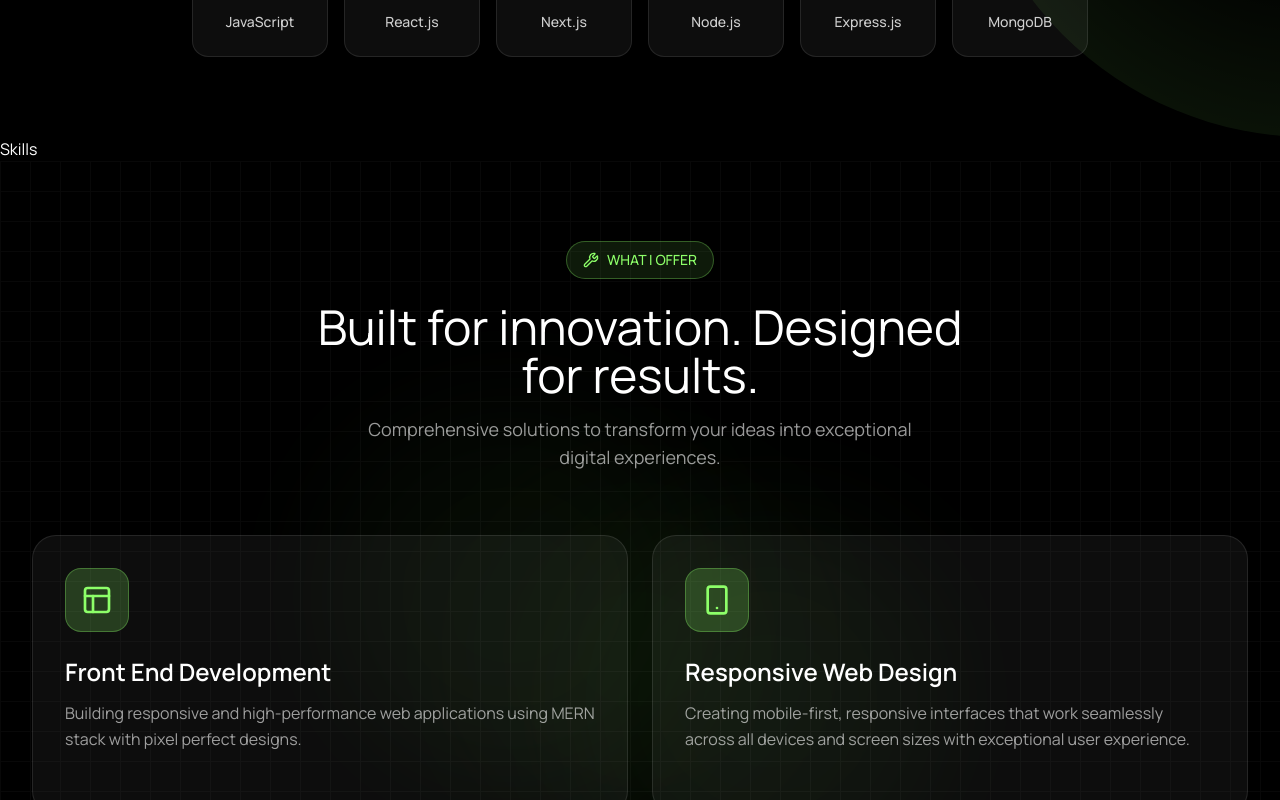
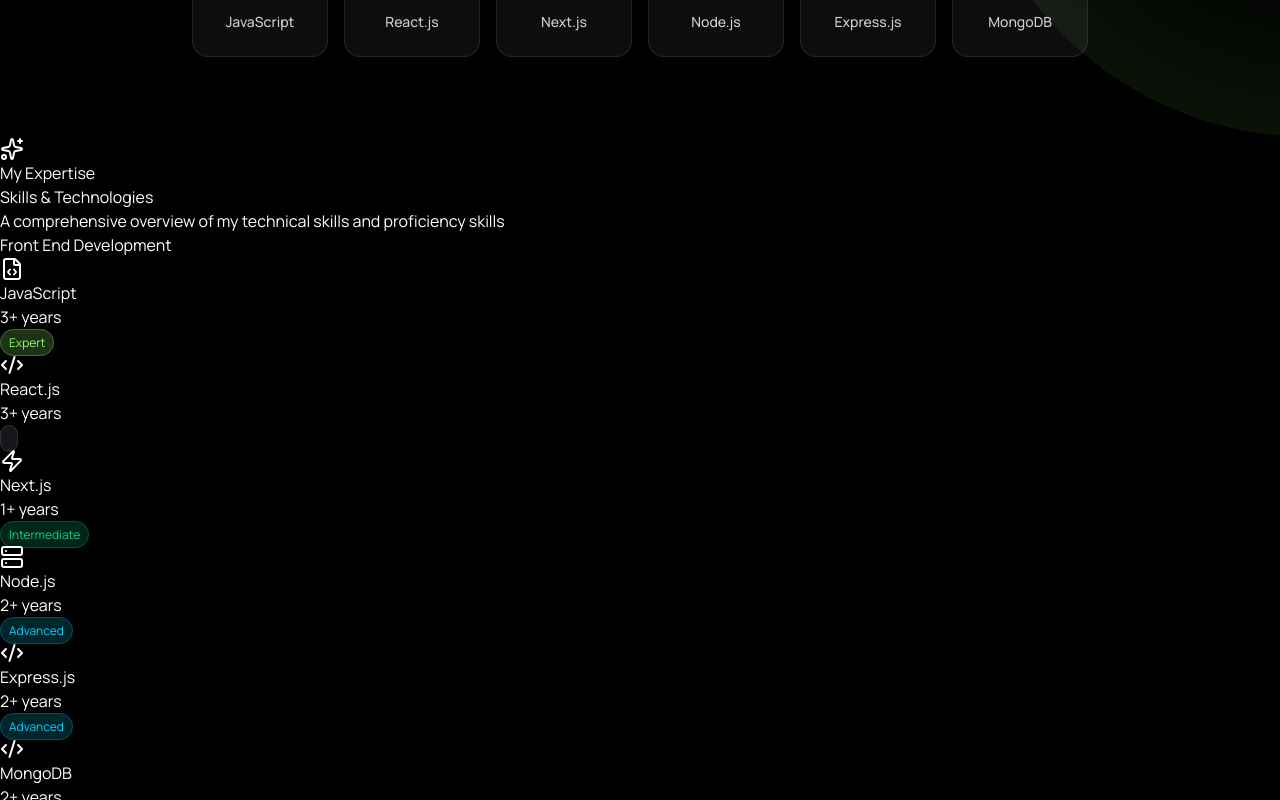
Before and after one commit to Karthikeyan1701/dev-personal-portfolio, a React (Vite) app: page / in a window 1280 px wide. Shown: the part 1840-2640 px from the top of the page. Built offline with nearby package versions, Linux system fonts and the light colour scheme.

Commit message:
Added Skill Proficiency Logic, will add styles later

```diff
--- a/src/components/sections/Skills.jsx
+++ b/src/components/sections/Skills.jsx
@@ -51,7 +51,85 @@ const Skills = () => {
   };
 
   return (
-    <div>Skills</div>
+    <section id="skills" className="">
+      {/* Animated Background Gradients */}
+      <div className="">
+        <div className="" />
+        <div className="" />
+      </div>
+
+      <div className="">
+        <FadeIn delay={100}>
+            <div className="">
+                <div className="">
+                    <Icons.Sparkles className="" />
+                    <span className="">My Expertise</span>
+                </div>
+                <h2 className="">
+                  Skills & Technologies
+                </h2>
+                <p className="">
+                  A comprehensive overview of my technical skills and proficiency skills
+                </p>
+            </div>
+        </FadeIn>
+
+        {/* Skills Categories */}
+        <div className="">
+            {Object.entries(skillCategories).map(([category, categorySkills], categoryIndex) => (
+              <FadeIn key={category} delay={categoryIndex * 100}>
+                  <div className="">
+                    <div className="">
+                      <div className=""></div>
+                      <h3 className="">{category}</h3>
+                    </div>
+
+                    {/* Skills List */}
+                    <div className="">
+                      {categorySkills.map((skill, skillIndex) => {
+                        const IconComponent = Icons[skill.icon] || Icons.Code2;
+                        const proficiency = getProficiencyLevel(skill.level);
+
+                        return (
+                          <div key={skill.id} className="">
+                            <div className="">
+                              <div className="">
+                                <div className="">
+                                  <IconComponent className="" />
+                                </div>
+                                <div>
+                                  <div className="">
+                                    {skill.name}
+                                  </div>
+                                  <div className="">
+                                    {skill.experience}
+                                  </div>
+                                </div>
+                              </div>
+                              <span className={`text-xs px-2 py-1 rounded-full border ${getLevelColor(skill.level)}`}>
+                                {skill.level}
+                              </span>
+                            </div>
+
+                            <div className="">
+                              <div
+                                className=""
+                                style={{ width: `${proficiency}%` }}
+                              ></div>
+                            </div>
+                          </div>
+                        );
+                      })}
+                    </div>
+
+                    {/* Hover Glow Effect */}
+                    <div className=""></div>
+                  </div>
+              </FadeIn>
+            ))}
+        </div>
+      </div>
+    </section>
   );
 };
 
```
